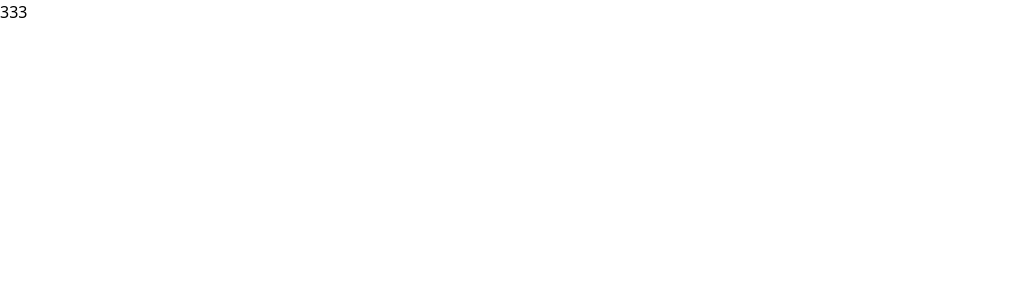
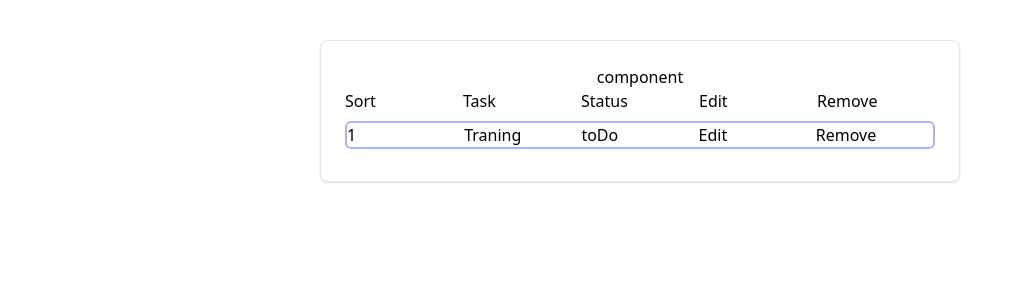
Before and after one commit to Badriev33/todo_vue_composition, a Vue app: page / in a window 1280 px wide. Both pictures are taken after a click on the button "Перейти к списку дел". Shown: the top 300 px of the page, without its empty margins (0-1022 px from the left). Built offline with nearby package versions, Linux system fonts and the light colour scheme.

Commit message:
верстка компонента листа

```diff
--- a/router.js
+++ b/router.js
@@ -1,7 +1,7 @@
 import { createRouter, createWebHistory } from "vue-router";
 import HomePage from './src/page/HomePage.vue'
 
-const toDoList = () => import('./src/components/toDoForm')
+const toDoList = () => import('./src/page/toDoListapage')
 //const toDoFormComponent = () => import('./src/components/toDoFormComponent')
 
 
--- /dev/null
+++ b/src/components/toDoComponent.vue
@@ -0,0 +1,30 @@
+
+<script setup>
+
+</script>
+
+
+<template>
+    <div class="w-1/2 p-6 bg-white border border-gray-200 rounded-lg shadow dark:bg-gray-800 dark:border-gray-700">
+        <h1 class="flex justify-center">component</h1>
+        <div class="grid grid-cols-5 flex justify-center">
+            <span>Sort</span>
+            <span>Task</span>
+            <span>Status</span>
+            <span>Edit</span>
+            <span>Remove</span>
+        </div>
+        <div class="task my-2 grid grid-cols-5 flex justify-center rounded-md border-solid border-2 border-indigo-300">
+            <span>1</span>
+            <span>Traning</span>
+            <span>toDo</span>
+            <span>Edit</span>
+            <span>Remove</span>
+        </div>
+    </div>
+</template>
+<style>
+    .task:hover {
+        border-color: #9B59B6;
+    }
+</style>
--- a/src/components/toDoFormComponent.vue
+++ /dev/null
@@ -1,3 +0,0 @@
-<template>
-    <div>asdas</div>
-</template>
--- a/src/page/HomePage.vue
+++ b/src/page/HomePage.vue
@@ -18,7 +18,7 @@ const computedCount = computed(() => {
 <template>
     <div class="flex flex-col justify-center items-center w-full h-full">
         <h1>Тестовый проект "To do List"</h1>
-        <button class="h-10 rounded-md bg-black text-white" @click="router.push('List')" type="button">
+        <button class="h-10 rounded-lg bg-black text-white" @click="router.push('List')" type="button">
             Перейти к списку дел
         </button>
 
--- /dev/null
+++ b/src/page/toDoListapage.vue
@@ -0,0 +1,16 @@
+<script setup>
+    import toDoFormComponent from "../components/toDoComponent.vue";
+
+
+
+
+</script>
+<template>
+
+    <div class="flex justify-center flex-col py-10 mx-auto">
+
+        <toDoFormComponent class="mx-auto"/>
+
+    </div>
+
+</template>
```
